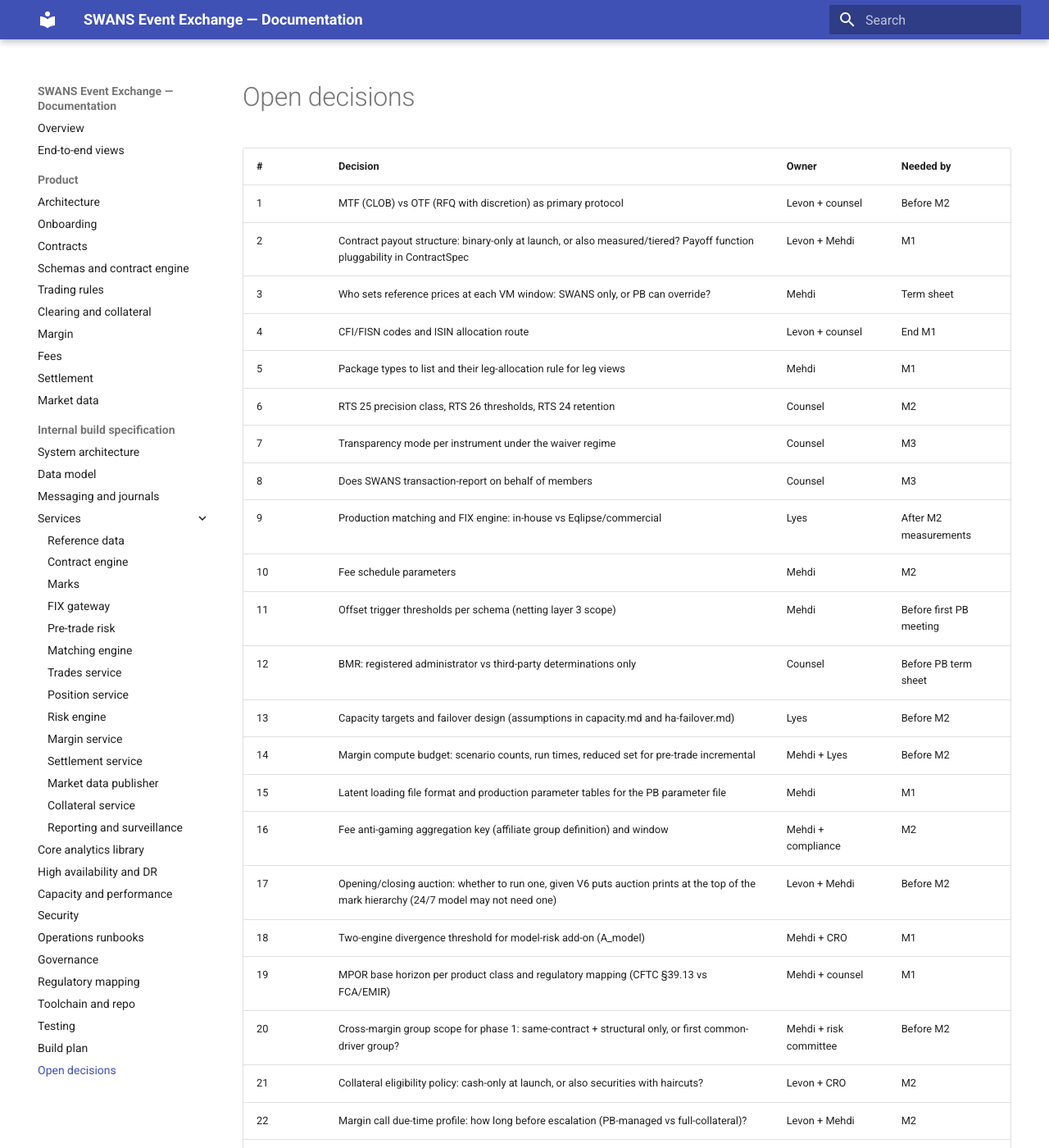
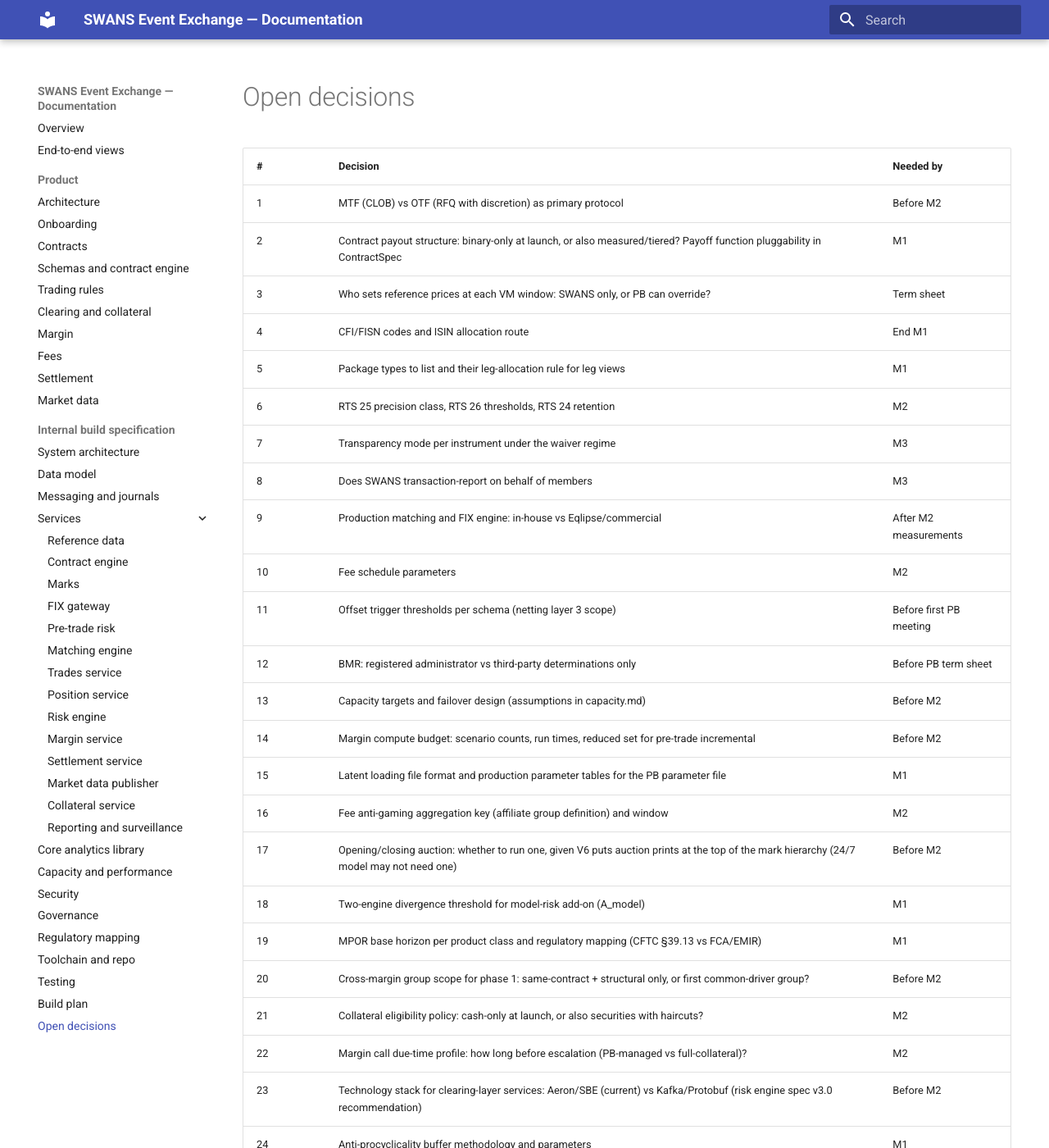
Before and after one commit to LevonDerma1221/swans-docs, an MkDocs documentation site: the page built from docs/internal/open-decisions.md, in a window 1280 px wide and 1400 px high. Shown: the whole window at 82% size. Built offline with MkDocs 1.6.1 and Material for MkDocs 9.7.7, drawn with Linux system fonts in a browser that asks for light colours; a script that is not in the unit is left out; some of the changed text lies outside the part shown.

Commit message:
Trim internal docs: delete HA/DR and ops runbooks, simplify security/governance/messaging, remove owner column from open decisions

```diff
--- a/docs/internal/open-decisions.md
+++ b/docs/internal/open-decisions.md
@@ -1,31 +1,31 @@
 # Open decisions
 
-| # | Decision | Owner | Needed by |
-|---|---|---|---|
-| 1 | MTF (CLOB) vs OTF (RFQ with discretion) as primary protocol | Levon + counsel | Before M2 |
-| 2 | Contract payout structure: binary-only at launch, or also measured/tiered? Payoff function pluggability in ContractSpec | Levon + Mehdi | M1 |
-| 3 | Who sets reference prices at each VM window: SWANS only, or PB can override? | Mehdi | Term sheet |
-| 4 | CFI/FISN codes and ISIN allocation route | Levon + counsel | End M1 |
-| 5 | Package types to list and their leg-allocation rule for leg views | Mehdi | M1 |
-| 6 | RTS 25 precision class, RTS 26 thresholds, RTS 24 retention | Counsel | M2 |
-| 7 | Transparency mode per instrument under the waiver regime | Counsel | M3 |
-| 8 | Does SWANS transaction-report on behalf of members | Counsel | M3 |
-| 9 | Production matching and FIX engine: in-house vs Eqlipse/commercial | Lyes | After M2 measurements |
-| 10 | Fee schedule parameters | Mehdi | M2 |
-| 11 | Offset trigger thresholds per schema (netting layer 3 scope) | Mehdi | Before first PB meeting |
-| 12 | BMR: registered administrator vs third-party determinations only | Counsel | Before PB term sheet |
-| 13 | Capacity targets and failover design (assumptions in capacity.md and ha-failover.md) | Lyes | Before M2 |
-| 14 | Margin compute budget: scenario counts, run times, reduced set for pre-trade incremental | Mehdi + Lyes | Before M2 |
-| 15 | Latent loading file format and production parameter tables for the PB parameter file | Mehdi | M1 |
-| 16 | Fee anti-gaming aggregation key (affiliate group definition) and window | Mehdi + compliance | M2 |
-| 17 | Opening/closing auction: whether to run one, given V6 puts auction prints at the top of the mark hierarchy (24/7 model may not need one) | Levon + Mehdi | Before M2 |
-| 18 | Two-engine divergence threshold for model-risk add-on (A_model) | Mehdi + CRO | M1 |
-| 19 | MPOR base horizon per product class and regulatory mapping (CFTC §39.13 vs FCA/EMIR) | Mehdi + counsel | M1 |
-| 20 | Cross-margin group scope for phase 1: same-contract + structural only, or first common-driver group? | Mehdi + risk committee | Before M2 |
-| 21 | Collateral eligibility policy: cash-only at launch, or also securities with haircuts? | Levon + CRO | M2 |
-| 22 | Margin call due-time profile: how long before escalation (PB-managed vs full-collateral)? | Levon + Mehdi | M2 |
-| 23 | Technology stack for clearing-layer services: Aeron/SBE (current) vs Kafka/Protobuf (risk engine spec v3.0 recommendation) | Lyes + Mehdi | Before M2 |
-| 24 | Anti-procyclicality buffer methodology and parameters | Mehdi | M1 |
-| 25 | Legal authority map: SWANS as venue+calc agent, or future DCO registration path? | Levon + counsel | Strategic |
-| 26 | Retail access: under what regulatory structure could retail clients access the venue? | Levon + counsel | Strategic |
-| 27 | How to offer margin: SWANS-managed, third-party, PB, or other structure? | Levon + Mehdi | Strategic |
+| # | Decision | Needed by |
+|---|---|---|
+| 1 | MTF (CLOB) vs OTF (RFQ with discretion) as primary protocol | Before M2 |
+| 2 | Contract payout structure: binary-only at launch, or also measured/tiered? Payoff function pluggability in ContractSpec | M1 |
+| 3 | Who sets reference prices at each VM window: SWANS only, or PB can override? | Term sheet |
+| 4 | CFI/FISN codes and ISIN allocation route | End M1 |
+| 5 | Package types to list and their leg-allocation rule for leg views | M1 |
+| 6 | RTS 25 precision class, RTS 26 thresholds, RTS 24 retention | M2 |
+| 7 | Transparency mode per instrument under the waiver regime | M3 |
+| 8 | Does SWANS transaction-report on behalf of members | M3 |
+| 9 | Production matching and FIX engine: in-house vs Eqlipse/commercial | After M2 measurements |
+| 10 | Fee schedule parameters | M2 |
+| 11 | Offset trigger thresholds per schema (netting layer 3 scope) | Before first PB meeting |
+| 12 | BMR: registered administrator vs third-party determinations only | Before PB term sheet |
+| 13 | Capacity targets and failover design (assumptions in capacity.md) | Before M2 |
+| 14 | Margin compute budget: scenario counts, run times, reduced set for pre-trade incremental | Before M2 |
+| 15 | Latent loading file format and production parameter tables for the PB parameter file | M1 |
+| 16 | Fee anti-gaming aggregation key (affiliate group definition) and window | M2 |
+| 17 | Opening/closing auction: whether to run one, given V6 puts auction prints at the top of the mark hierarchy (24/7 model may not need one) | Before M2 |
+| 18 | Two-engine divergence threshold for model-risk add-on (A_model) | M1 |
+| 19 | MPOR base horizon per product class and regulatory mapping (CFTC §39.13 vs FCA/EMIR) | M1 |
+| 20 | Cross-margin group scope for phase 1: same-contract + structural only, or first common-driver group? | Before M2 |
+| 21 | Collateral eligibility policy: cash-only at launch, or also securities with haircuts? | M2 |
+| 22 | Margin call due-time profile: how long before escalation (PB-managed vs full-collateral)? | M2 |
+| 23 | Technology stack for clearing-layer services: Aeron/SBE (current) vs Kafka/Protobuf (risk engine spec v3.0 recommendation) | Before M2 |
+| 24 | Anti-procyclicality buffer methodology and parameters | M1 |
+| 25 | Legal authority map: SWANS as venue+calc agent, or future DCO registration path? | Strategic |
+| 26 | Retail access: under what regulatory structure could retail clients access the venue? | Strategic |
+| 27 | How to offer margin: SWANS-managed, third-party, PB, or other structure? | Strategic |
--- a/mkdocs.yml
+++ b/mkdocs.yml
@@ -49,10 +49,8 @@
           - Collateral service: internal/services/collateral.md
           - Reporting and surveillance: internal/services/reporting.md
       - Core analytics library: internal/risk-library.md
-      - High availability and DR: internal/ha-failover.md
       - Capacity and performance: internal/capacity.md
       - Security: internal/security.md
-      - Operations runbooks: internal/operations.md
       - Governance: internal/governance.md
       - Regulatory mapping: internal/regulatory-mapping.md
       - Toolchain and repo: internal/toolchain.md
```
Also changed, not shown: docs/internal/governance.md (+1 -21 lines), docs/internal/ha-failover.md (deleted, +0 -41 lines), docs/internal/messaging.md (+2 -7 lines), docs/internal/operations.md (deleted, +0 -42 lines), docs/internal/security.md (+9 -20 lines).
